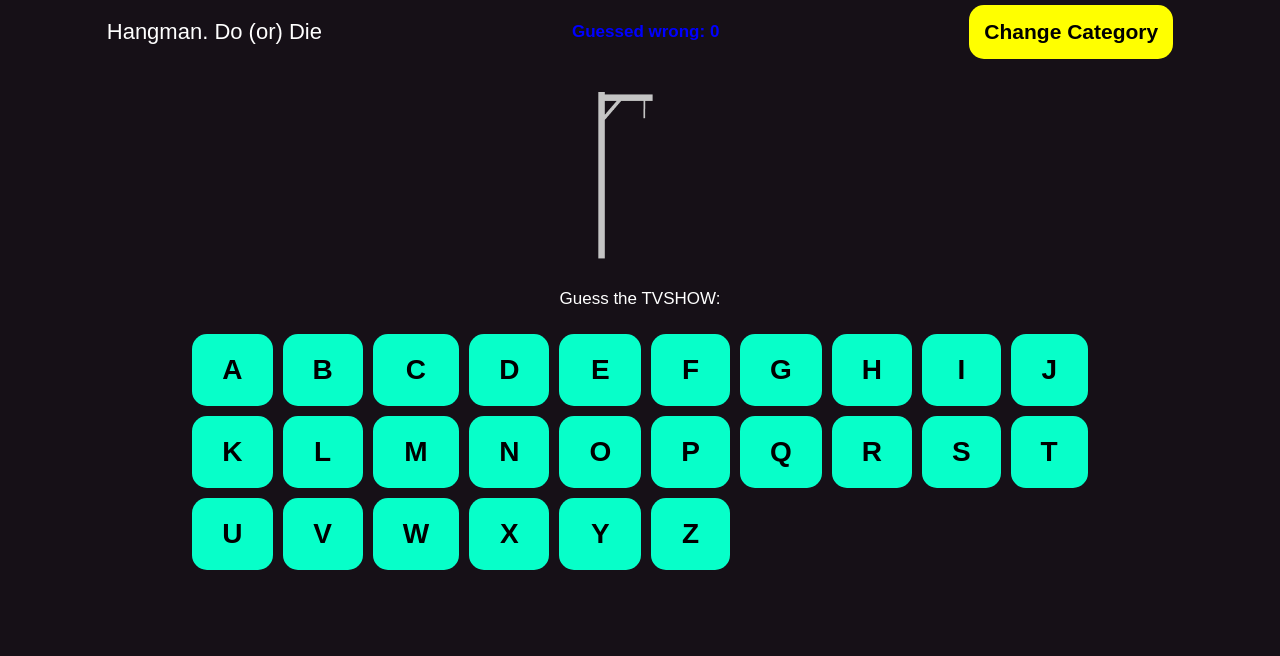
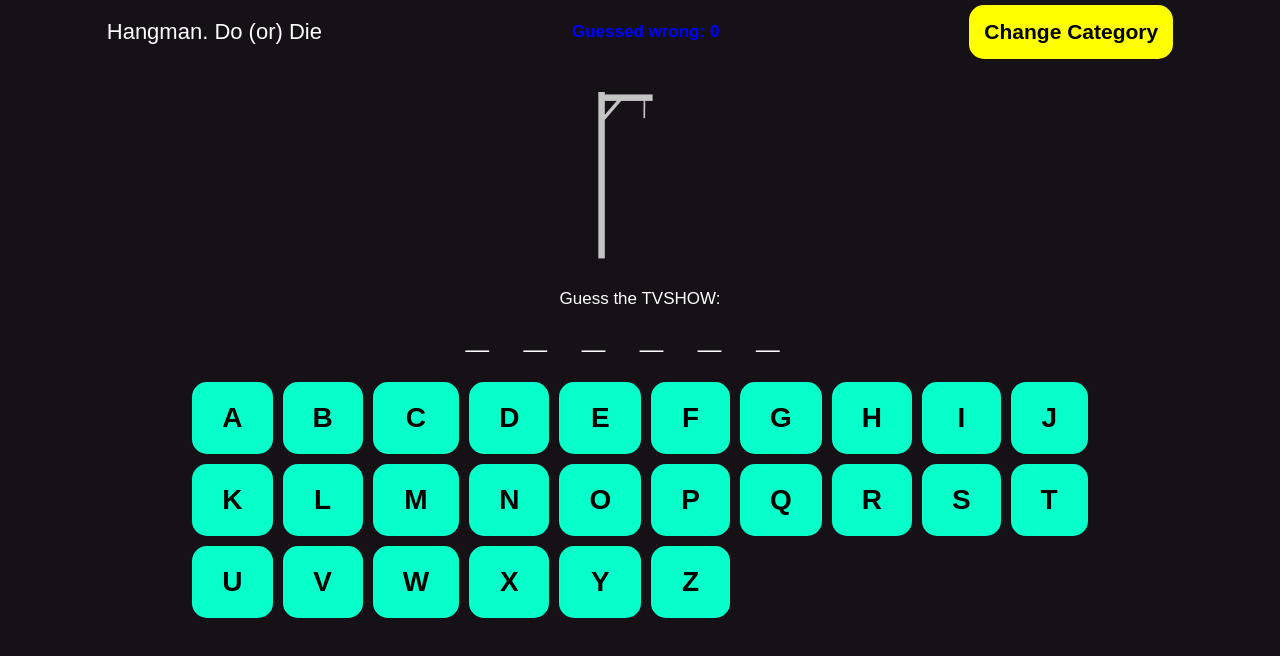
Before and after one commit to bernardkrehula/Recat-typescript-hangman-word-game, a React (Vite) app in the folder my-app/: page / in a window 1280 px wide. Both pictures are taken after a click on the button "MOVIE". Shown: the top 656 px of the page. Built offline with nearby package versions, Linux system fonts and the light colour scheme.

Commit message:
Reveal guessed letters on click

```diff
--- a/my-app/src/components/alphabet/Alphabet.css
+++ b/my-app/src/components/alphabet/Alphabet.css
@@ -35,7 +35,8 @@
     color: blue;
     white-space: nowrap;
 }
-.guessed-word{
+.guessed-words{
+    display: flex;
     color: white;
     font-size: 5rem;
     letter-spacing: 35px;
--- a/my-app/src/components/alphabet/Aphabet.tsx
+++ b/my-app/src/components/alphabet/Aphabet.tsx
@@ -7,8 +7,11 @@ import SingleLetter from '../SingleLetter/SingleLetter'
 const Alphabet = ({hangman, selectedMode, guessedWord}: MenuProps) => {
     const [ wrongLetters, setWrongLetter ] = useState([]);
     const [ chosenWord, setChosenWord ] = useState('');
+    const [ hiddenWord, setHiddenWord ] = useState([]);
 
     useEffect(() => {
+      const hiddenValue = Object.values(guessedWord).map(() => '_')
+      setHiddenWord(hiddenValue)
       setChosenWord(Object.values(guessedWord))
     }, [guessedWord])
 
@@ -23,14 +26,8 @@ const Alphabet = ({hangman, selectedMode, guessedWord}: MenuProps) => {
       if(clickedLetter) displayHidenGuessedWord(letter);
     }
     const displayHidenGuessedWord = (guessedLetter) => {
-      console.log(chosenWord)
       if(guessedLetter){
-          /* setChosenWord(prev => prev.map((letter, index) =>
-            guessedWord[index] === guessedLetter ? guessedLetter : '-'
-          ))
-          setChosenWord(Object.values(guessedWord).map(letter => ))
-
-        return <h5 className='guessed-word'>{chosenWord.join(' ') }</h5>; */
+          setHiddenWord(prev => prev.map((hiddenLetter, index) => chosenWord[index] === guessedLetter ? guessedLetter : hiddenLetter))
       }
     }
 
@@ -43,7 +40,9 @@ const Alphabet = ({hangman, selectedMode, guessedWord}: MenuProps) => {
           </div>
         <img src='./0wrongGuess.jpeg' className='hangman'/>
         <h4>Guess the TVSHOW:</h4>
-        {displayHidenGuessedWord()}
+        <div className='guessed-words'>
+          {hiddenWord.map(letter => <h5 className='guessed-word'>{letter}</h5>)}
+        </div>
         <div className='words'>
         {displayAlphabet()}
 
```
